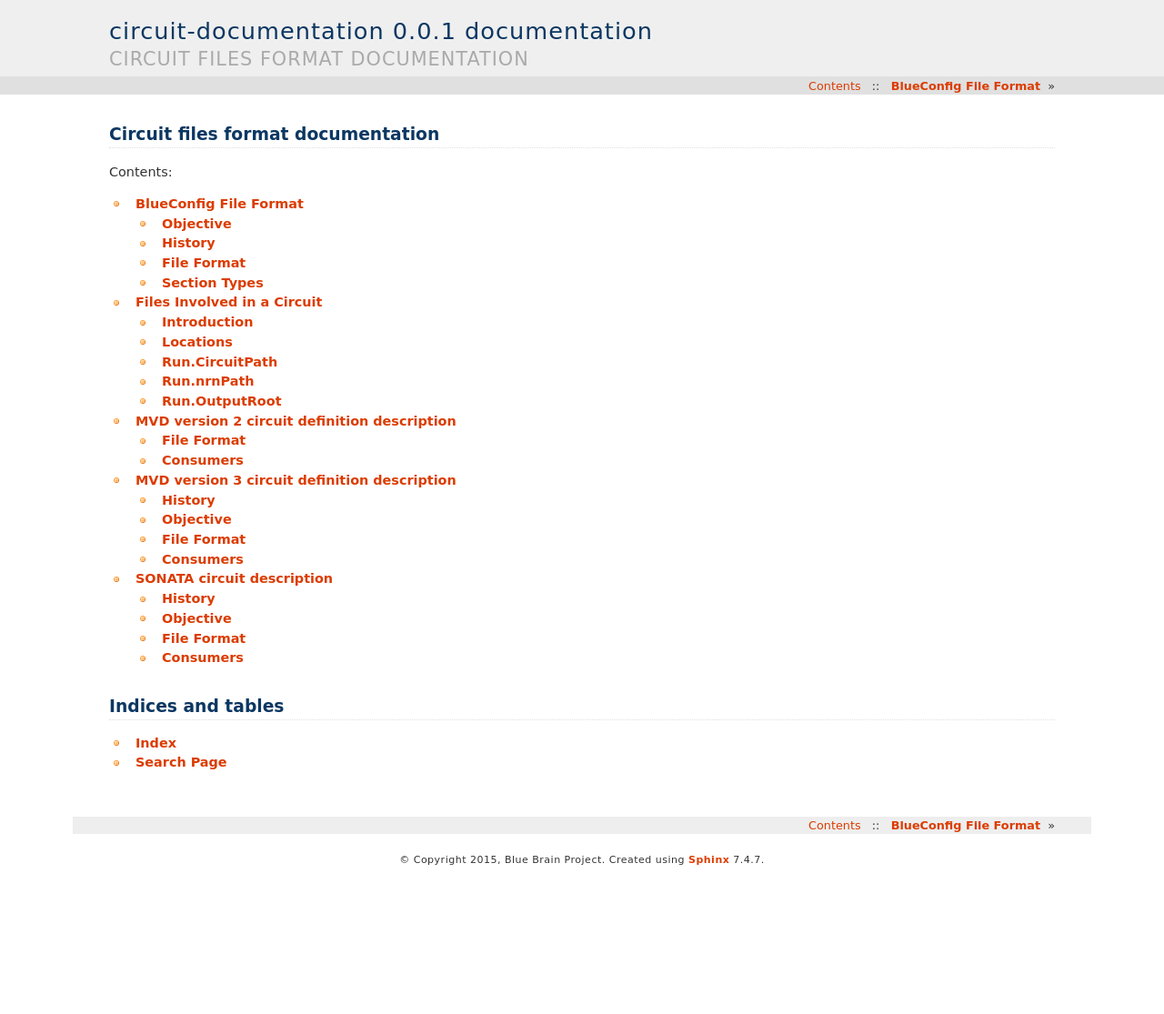
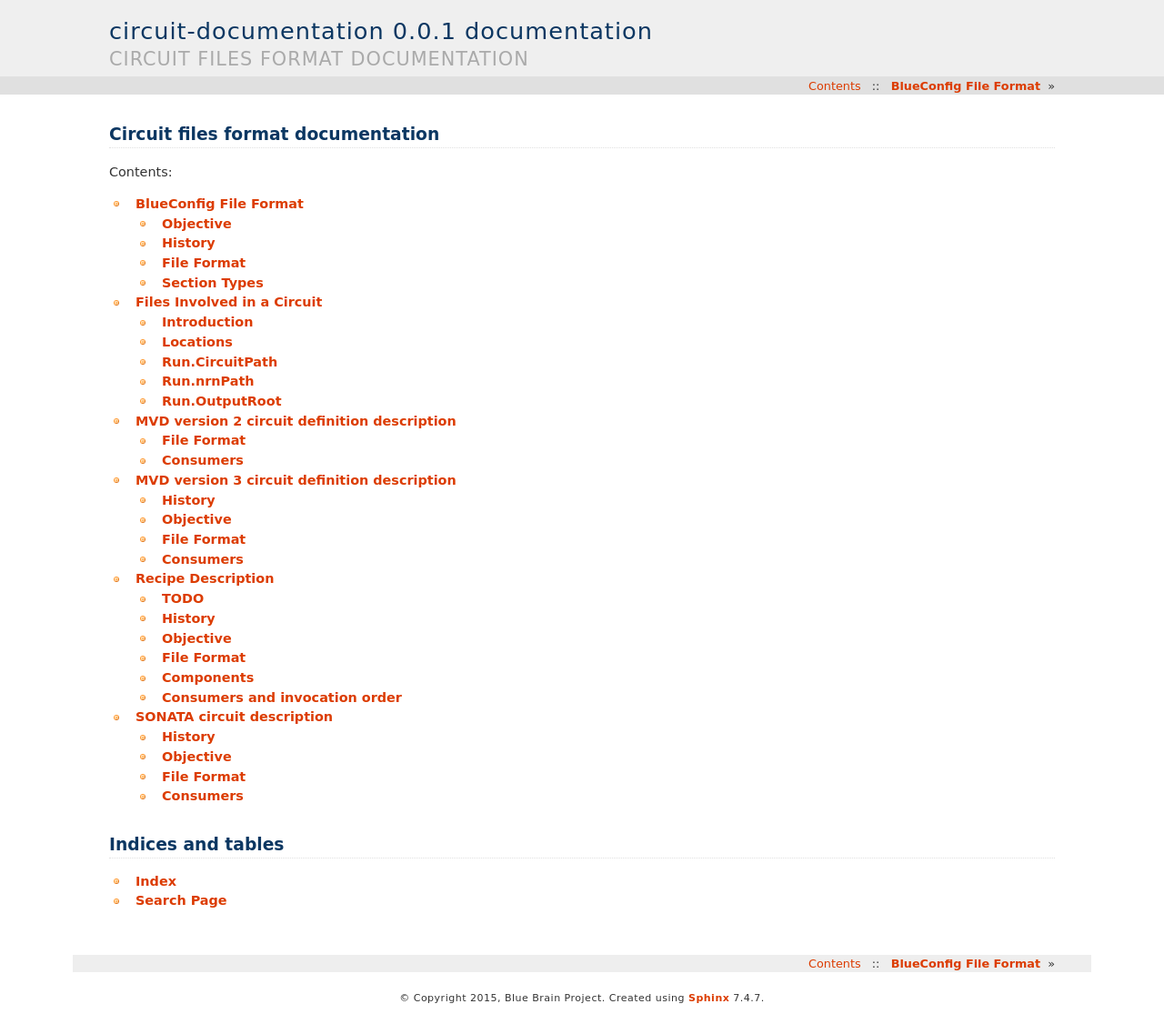
Before and after one commit to BlueBrain/sonata-extension, a Sphinx documentation site: the page built from source/index.rst, in a window 1280 px wide. Shown: the whole page at 91% size. Built offline with Sphinx 7.4.7, drawn with Linux system fonts in a browser that asks for light colours; before the commit the page ends 963 px from its top, so only the background shows below that; some of the changed lines change nothing that is shown.

Commit message:
Add recipe stub documentation.
Change-Id: I2b8acec341711ea5fc76767dfa20a73e0000e08c

```diff
--- a/source/index.rst
+++ b/source/index.rst
@@ -15,6 +15,7 @@ Contents:
    circuit_files
    mvd2
    mvd3
+   recipe
    sonata
 
 
--- /dev/null
+++ b/source/recipe.rst
@@ -0,0 +1,274 @@
+.. _recipe:
+
+Recipe Description
+==================
+
+.. highlight:: xml
+
+TODO
+----
+
+ - Exact definition of `mtype`
+ - Exact definition of `etype`
+
+History
+-------
+
+Objective
+---------
+
+Specify all parameters required to generate the connectome of a circuit.
+
+File Format
+-----------
+
+The recipe is specified in XML, and normally stored in a directory named
+`bioname`.  Customarily, the recipe is split into two files:
+
+ - `builderRecipeAllPathways.xml`
+ - `builderConnectivityRecipeAllPathways.xml`
+
+The latter is usually included in the former via the entity
+``&connectivityRecipe`` and describes the connectivity sampling contained
+in `ConnectionRules`_.
+
+Components
+----------
+
+Seeds
+~~~~~
+
+Part of the connectome building uses statistical sampling, with random
+numbers seeded by the following optional property::
+
+    <Seeds recipeSeed="837632" columnSeed="2906729" synapseSeed="4236279"/>
+
+Where the possible attributes are:
+
+ - ``recipeSeed``, with a default of 0. Not used.
+ - ``columnSeed``, with a default of 0. Not used.
+ - ``synapseSeed``, with a default of 0. Used to sample reduce and cut
+   survival and synapse properties.
+
+InterBoutonInterval
+~~~~~~~~~~~~~~~~~~~
+
+The `InterBoutonInterval` is used to re-distribute touches in a more
+physical way. A typical specification::
+
+    <InterBoutonInterval minDistance="5.0" maxDistance="7.0" regionGap="5.0"/>
+
+All distances are specified in μm.
+
+Following touch detection, `TouchDetector` groups touches into regions
+along a pre-synaptic branch - any two touches closer than ``regionGap``
+will be grouped into a region. New touches will be created on the
+pre-synaptic branch, spaced between ``minDistance`` and ``maxDistance``
+apart. `TouchDetector` will assign the post-synaptic side of the new
+touches based on the previously detected ones.
+
+Thus the parameters are:
+
+ - ``minDistance``: minimum distance between two synapses
+ - ``maxDistance``: maximum distance between two synapses in a `touch
+   region`
+ - ``regionGap``: the minimum distance between two areas designated as
+   `touch regions`.
+
+InitialBoutonInterval
+~~~~~~~~~~~~~~~~~~~~~
+
+An *optional* XML attribute that specifies the minimum distance in μm that a
+synapse needs to have from the soma. It takes the following form::
+
+    <InitialBoutonInterval inhibitorySynapsesDistance="5.0" excitatorySynapsesDistance="25.0" />
+
+The attributes are defined as follows:
+
+ - ``inhibitorySynapsesDistance`` the minimum distance for a synapse for
+   post-synaptic inhibitory cells (default value: 5.0 μm)
+ - ``excitatorySynapsesDistance`` the minimum distance for a synapse for
+   post-synaptic excitatory cells (default value: 5.0 μm)
+
+
+TouchRules
+~~~~~~~~~~
+
+The `TouchRules` create a filter to refine the touch space used by
+`TouchDetector`. They take the following form::
+
+    <TouchRules>
+        <touchRule fromLayer="*" fromMType="*PC" toLayer="*" toMType="*" type="soma" />
+        <touchRule fromLayer="*" fromMType="*PC" toLayer="*" toMType="*" type="dendrite" />
+    </TouchRules>
+
+where ``*`` denotes a wildcard to match anything. In this example, touches
+are allowed between all layers, but only originating from cells with
+`mtype` ending in ``PC``. The former rule matches all synapses with a soma
+on the post-synaptic side, while the latter matches with a dendrite on the
+post-synaptic side.
+
+Allowed parameters:
+
+ - ``fromLayer`` the layer of the pre-synaptic cell (*to be deprecated*)
+ - ``toLayer`` the layer of the post-synaptic cell (*to be deprecated*)
+
+ - ``fromMType`` the `mtype` of the pre-synaptic cell
+ - ``toMType`` the `mtype` of the post-synaptic cell
+
+ - ``type`` the classification of the post-synaptic branch. May be one of
+   the following:
+
+    - ``*`` to match all branches
+    - ``soma`` to match the soma
+    - ``dendrite`` to match all dendrites
+    - ``basal`` for basal dendrites
+    - ``apical`` for apical dendrites
+
+ConnectionRules
+~~~~~~~~~~~~~~~
+
+These rules determine the distribution of synapses. They may take the
+following form::
+
+    <ConnectionRules>
+      <mTypeRule from="L1_NGC-DA" to="*" bouton_reduction_factor= "0.114" active_fraction= "0.50" cv_syns_connection= "0.25" />
+      <mTypeRule from="L1_HAC" to="*" bouton_reduction_factor= "0.13" active_fraction= "0.50" cv_syns_connection= "0.25" />
+    </ConnectionRules>
+
+Allowed rule classes:
+
+ - ``mTypeRule`` to apply rules between `mtype`
+ - ``sClassRule`` to apply rules between synapse classes
+ - ``layerRule`` to apply rules between layers (*to be deprecated*)
+
+Properties:
+
+ - ``from`` the pre-synaptic matching requirement
+ - ``to`` the post-synaptic matching requirement
+
+ - ``bouton_reduction_factor``
+ - ``active_fraction``
+
+ - ``cv_syns_connection``
+ - ``mean_syns_connection``
+ - ``stdev_syns_connection``
+
+ - ``probability``
+
+SynapsesProperties
+~~~~~~~~~~~~~~~~~~
+
+The list of `SynapsesProperties` is used to determine which property
+classification is assigned to synapses. It takes the form::
+
+    <SynapsesProperties>
+        <synapse fromSClass="EXC" toSClass="EXC" type="E2" axonalConductionVelocity="0" />
+        <synapse fromSClass="INH" toSClass="INH" type="I2" />
+        <synapse fromSClass="EXC" toMType="L*_ChC" type="E2_PT" />
+        <synapse fromMType="L6_MC" toMType="L6_IPC" toEType="*" type="I1_L6_MC-L6_IPC" />
+    </SynapsesProperties>
+
+Each element within the list of `SynapsesProperties` selects a connection
+given by source and target cell selection criteria. Multiple selections are
+possible:
+
+ - ``fromSClass`` to select the pre-synaptic cell class
+ - ``toSClass`` to select the post-synaptic cell class
+ - ``fromMType`` to select the pre-synaptic `mtype` type
+ - ``toMType`` to select the post-synaptic `mtype` type
+ - ``fromEType`` to select the pre-synaptic `etype` type
+ - ``toEType`` to select the post-synaptic `etype` type
+
+In case selections overlap, the last specified assignment takes precedence.
+To assign synapse properties, the classification field needs to be set:
+
+ - ``type`` a name that will be referenced by the
+   `SynapsesClassification`_.
+
+   .. note::
+
+      The type has to start with either ``E`` for excitatory connections or
+      ``I`` for inhibitory connections.
+
+Two optional attributes may be set:
+
+ - ``neuralTransmitterReleaseDelay`` with a default of 0.1
+ - ``axonalConductionVelocity`` with a default of 300 m/s
+
+SynapsesClassification
+~~~~~~~~~~~~~~~~~~~~~~
+
+Once a classification is assigned to connections, properties are assigned
+to connections by using the `SynapsesClassification` section::
+
+    <SynapsesClassification>
+      <class id="E2"  gsyn="0.792" gsynSD="0.528" nsyn="5.00" nsynSD="2.00" dtc="1.74" dtcSD="0.18" u="0.50" uSD="0.02" d="671" dSD="17" f="017" fSD="5" nrrp="1" />
+    </SynapsesClassification>
+
+Here, the ``id`` field has to match a ``type`` value of the
+`SynapsesProperties`. The properties are assigned using the following
+random number distributions, using a mean `m` and standard deviation `sd`:
+
+ - A Gamma-distribution, with shape parameter equal to `m² / sd²`, and
+   scale parameter equal to `sd² / m`.
+ - A truncated Normal-distribution, where values are redrawn until they are
+   both positive and within the range of `m±sd`.
+ - A Poisson-distribution using only `m`.
+
+The same drawn number is reused for all synapses within the same source to
+target cell connection.
+
+The following properties are supported, with the mean specified by the
+property name, and the standard deviation by appending ``SD`` to the
+property name:
+
+ - `gsyn`, following a Gamma distribution
+ - `d`, following a Gamma distribution
+ - `f`, following a Gamma distribution
+ - `u`, following a truncated Normal distribution
+ - `dtc`, following a truncated Normal distribution
+ - `nrrp`, following a Poisson distribution
+
+SynapsesReposition
+~~~~~~~~~~~~~~~~~~
+
+The `SynapsesReposition` section allows to shift the post-synaptic side of
+touches, e.g., for chandelier cells from the soma to the first axon
+section::
+
+    <SynapsesReposition>
+        <shift fromMType="L*_CHC" toMType="*" type="AIS"/>
+        <shift fromMType="SP_AA" toMType="*" type="AIS"/>
+    </SynapsesReposition>
+
+Allowed properties are:
+
+ - ``fromMType`` to select the pre-synaptic cell `mtype`
+ - ``toMType`` to select the post-synaptic cell `mtype`
+ - ``type`` for the kind of shift. Currently only ``AIS`` for shifts to the
+   first axon section from the soma is supported.
+
+Consumers and invocation order
+------------------------------
+
+ - TouchDetector. Uses the following parts:
+
+    - `StructuralType` or any other entity with the attributes
+
+        - `id` to describe the `mtype`
+        - `spineLength` given in μm to increase the overlap detection
+          radius for both basal and apical dendrites.
+
+    - `InterBoutonInterval`_
+
+ - Spykfunc. Uses the following parts:
+
+    - `Seeds`_
+    - `InitialBoutonInterval`_, used by the `BoutonDistance` filter
+    - `TouchRules`_, used by the similarly named filter (functional execution only)
+    - `ConnectionRules`_, used by the filter `ReduceAndCut` (functional execution only)
+    - `SynapsesProperties`_, used to assign synapses classification
+    - `SynapsesClassification`_, used to assign synapses properties
+    - `SynapsesReposition`_, used to shift post-synaptic segments away from
+      the soma
```
